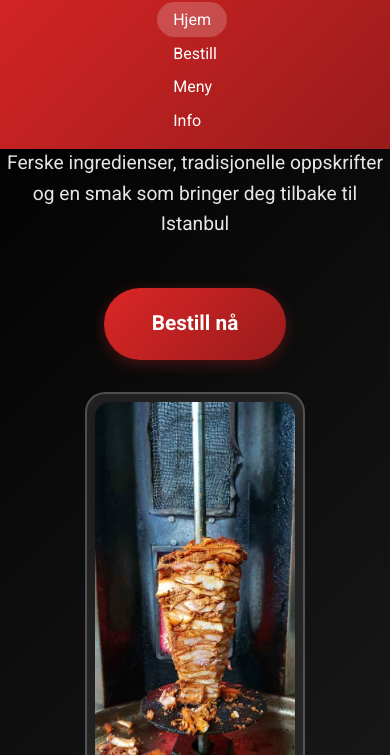
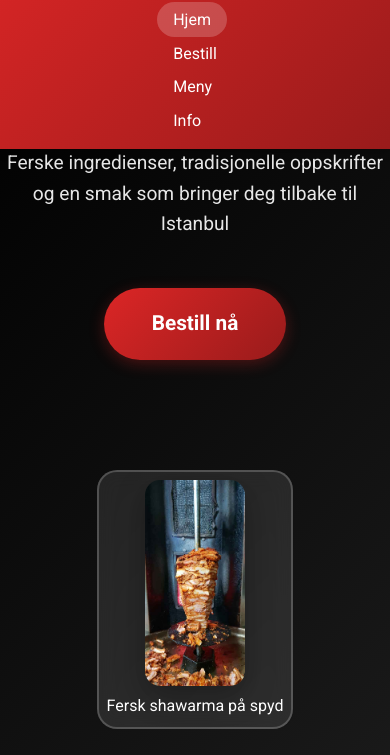
Before and after one commit to JohanGylseth/Johans-Kebab, a plain HTML site: page index.html in a window 390 px wide. Shown: the part 89-844 px from the top of the page. Drawn offline with Linux system fonts and the light colour scheme.

Commit message:
Add files via upload

```diff
--- a/styles.css
+++ b/styles.css
@@ -166,7 +166,7 @@ body {
 
 .kebab-image {
     width: 100%;
-    max-width: 300px;
+    max-width: 150px;
     height: auto;
     border-radius: 15px;
     box-shadow: 0 10px 30px rgba(0,0,0,0.3);
@@ -433,7 +433,7 @@ body {
     }
 
     .kebab-image {
-        max-width: 250px;
+        max-width: 125px;
     }
 
     .kebab-image-container {
@@ -460,7 +460,7 @@ body {
     }
 
     .kebab-image {
-        max-width: 200px;
+        max-width: 100px;
     }
 
     .kebab-image-container {
```
